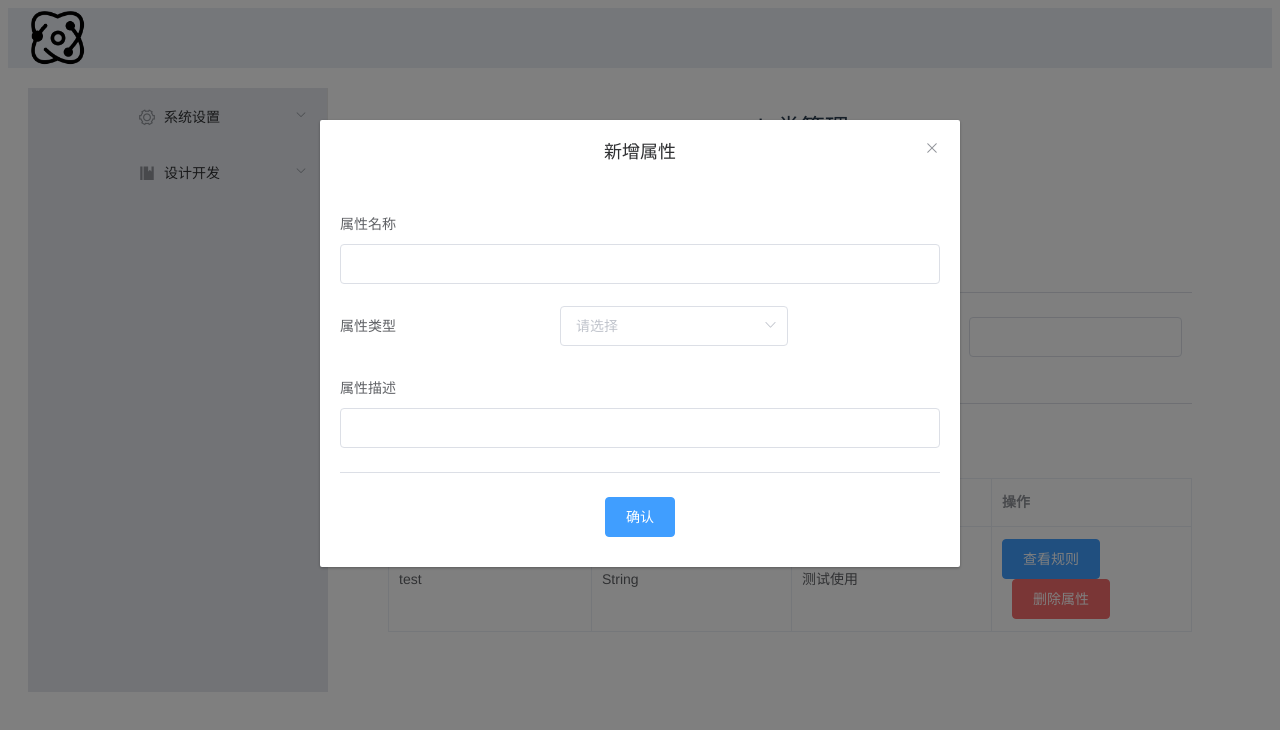
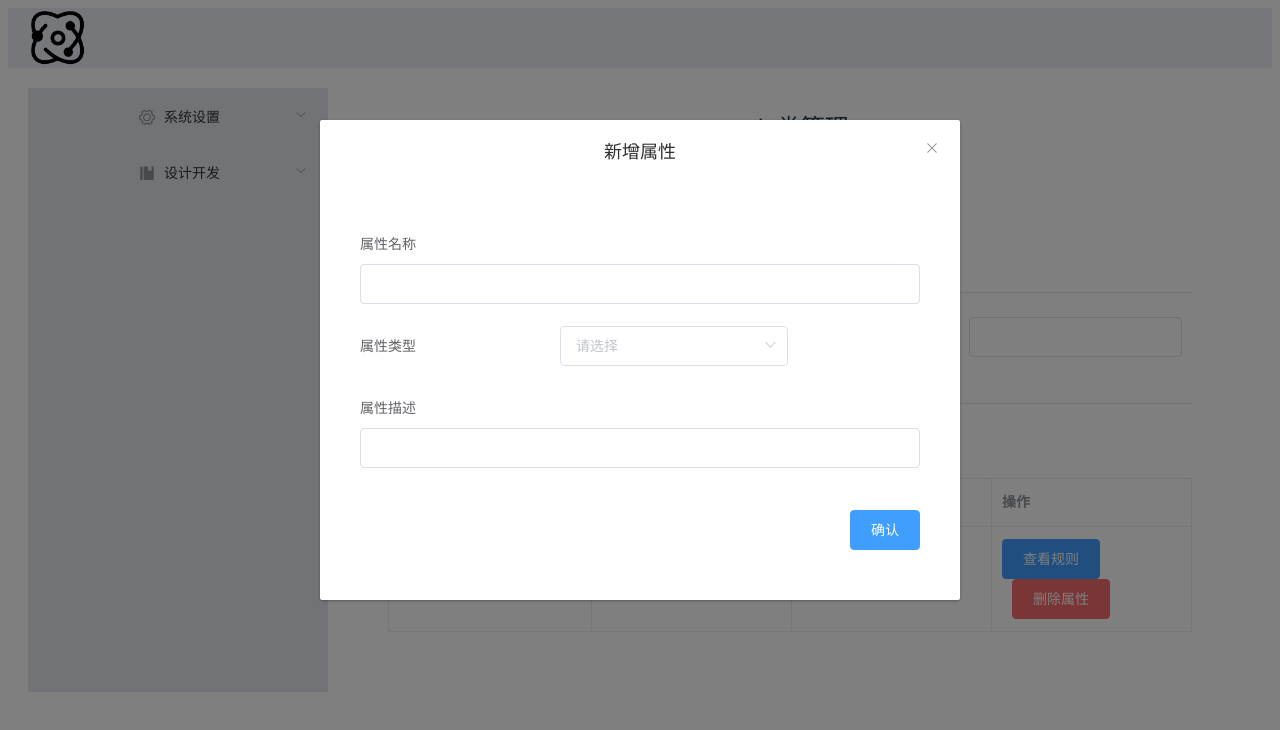
Before and after one commit to Casper-Mars/project-tool-ui, a Vue app: page /design/pojo/new in a window 1280 px wide. Both pictures are taken after a click on the button "新增属性". Shown: the top 730 px of the page. Built offline with nearby package versions, Linux system fonts and the light colour scheme.

Commit message:
修改pojo管理功能

```diff
--- /dev/null
+++ b/src/components/design/pojo/PojoAddNewAttr.vue
@@ -0,0 +1,53 @@
+<template>
+    <el-container>
+        <el-main>
+            <el-form>
+                <el-form-item label="属性名称">
+                    <el-input v-model="newAttr.name"></el-input>
+                </el-form-item>
+                <el-form-item label="属性类型">
+                    <el-select v-model="newAttr.type">
+                        <el-option v-for="(item,index) in typeList" :key="index" :value="item">
+                            {{item}}
+                        </el-option>
+                    </el-select>
+                </el-form-item>
+                <el-form-item label="属性描述">
+                    <el-input v-model="newAttr.desc"></el-input>
+                </el-form-item>
+            </el-form>
+        </el-main>
+        <el-footer>
+            <div style="float: right">
+                <el-button type="primary" @click="addNewAttr">确认</el-button>
+            </div>
+        </el-footer>
+    </el-container>
+</template>
+
+<script>
+    import PojoAttrEntity from '../../../entity/pojo/PojoAttrEntity'
+    export default {
+        name: "PojoAddNewAttr",
+        props: {
+            callBack: Function,
+        },
+        methods: {
+            addNewAttr: function () {
+                if (this.callBack instanceof Function) {
+                    this.callBack(this.newAttr);
+                }
+            }
+        },
+        data() {
+            return {
+                newAttr: new PojoAttrEntity(),
+                typeList: []
+            }
+        }
+    }
+</script>
+
+<style scoped>
+
+</style>
--- a/src/components/design/pojo/PojoDetail.vue
+++ b/src/components/design/pojo/PojoDetail.vue
@@ -64,35 +64,21 @@
                 title="新增属性"
                 :visible.sync="attrPanel"
         >
-            <el-form>
-                <el-form-item label="属性名称">
-                    <el-input v-model="newAttr.name"></el-input>
-                </el-form-item>
-                <el-form-item label="属性类型">
-                    <el-select v-model="newAttr.type">
-                        <el-option v-for="(item,index) in typeList" :key="index" :value="item">
-                            {{item}}
-                        </el-option>
-                    </el-select>
-                </el-form-item>
-                <el-form-item label="属性描述">
-                    <el-input v-model="newAttr.desc"></el-input>
-                </el-form-item>
-            </el-form>
-            <el-divider/>
-            <el-button type="primary" @click="addNewAttr">确认</el-button>
+            <pojo-add-new-attr :call-back="addNewAttr"/>
         </el-dialog>
     </div>
 
 </template>
 
 <script>
-    import PojoRule from "@/components/design/pojo/PojoRule";
+    import PojoRule from "./PojoRule";
+    import PojoAddNewAttr from "./PojoAddNewAttr";
 
     export default {
         name: "PojoDetail",
         components: {
-            PojoRule
+            PojoRule,
+            PojoAddNewAttr
         },
         methods: {
             showRule: function (row) {
@@ -108,24 +94,10 @@
             },
             initAddAttrPanel: function () {
                 this.attrPanel = true;
-                this.newAttr.name = "";
-                this.newAttr.desc = "";
-                this.newAttr.type = "";
             },
-            addNewAttr: function () {
-                console.log(this.newAttr);
-                let target = {
-                    name: this.newAttr.name,
-                    type: this.newAttr.type,
-                    desc: this.newAttr.desc
-                };
-                target['rule'] = {
-                    pattern: "",
-                    max: "",
-                    min: "",
-                    notNull: 0
-                };
-                this.testTableData.push(target);
+            addNewAttr: function (data) {
+                console.log(data);
+                this.testTableData.push(data);
                 this.attrPanel = false;
             }
         },
@@ -153,15 +125,6 @@
                 ],
                 curAttr: {},
                 attrPanel: false,
-                newAttr: {
-                    type: "",
-                    name: "",
-                    desc: ""
-                },
-                typeList: [
-                    "java.lang.String",
-                    "java.lang.Long"
-                ]
             }
         },
     }
--- a/src/components/design/pojo/PojoList.vue
+++ b/src/components/design/pojo/PojoList.vue
@@ -5,9 +5,11 @@
             <!--            <SearchCondition :condition="searchConditions" :num="3"/>-->
             <FormSearch :condition="searchConditions"/>
             <el-divider/>
-           <router-link to="/design/pojo/new">新增</router-link>
             <el-container>
                 <el-main>
+                    <div style="float: left;margin:10px;">
+                        <el-button type="primary" class="el-button--small" @click="toNewPage">新增</el-button>
+                    </div>
                     <el-table
                             :data="tableData"
                             border
@@ -35,9 +37,9 @@
                                 label="操作"
                         >
                             <template slot-scope="scope">
-                               <el-button circle icon="el-icon-search" ></el-button>
-                               <el-button type="primary" circle icon="el-icon-edit" ></el-button>
-                               <el-button type="danger" circle icon="el-icon-delete" ></el-button>
+                                <el-button circle icon="el-icon-search"></el-button>
+                                <el-button type="primary" circle icon="el-icon-edit"></el-button>
+                                <el-button type="danger" circle icon="el-icon-delete"></el-button>
                             </template>
                         </el-table-column>
                     </el-table>
@@ -49,12 +51,21 @@
 
 <script>
     import FormSearch from "@/components/FormSearch";
+
     export default {
         name: "PojoList",
-        components:{
+        components: {
             FormSearch,
         },
-        data(){
+        mounted: function () {
+            /*调接口查询所有的pojo类*/
+        },
+        methods: {
+            toNewPage: function () {
+                this.$router.push("/design/pojo/new");
+            }
+        },
+        data() {
             return {
                 searchConditions: [
                     {
@@ -98,7 +109,6 @@
                         type: "bo",
                         desc: "测试用bo",
                         createTime: "2019-10-01"
-
                     }
                 ]
 
--- a/src/components/design/pojo/PojoRule.vue
+++ b/src/components/design/pojo/PojoRule.vue
@@ -27,7 +27,7 @@
         name: "PojoRule",
         props: {
             submit: Function,
-            attr:Object
+            attr: Object
         },
         methods: {
             _submit: function () {
@@ -39,11 +39,19 @@
         },
         data() {
             return {
-                labelPosition:"right",
+                labelPosition: "right",
                 tmpRule: this.attr.rule
             }
+        },
+        watch: {
+            attr: {
+                immediate: true,
+                handler(val) {
+                    this.tmpRule = val.rule;
+                }
+            }
+        }
 
-        }
     }
 </script>
 
--- /dev/null
+++ b/src/entity/pojo/PojoAttrEntity.js
@@ -0,0 +1,22 @@
+import Rule from "./PojoAttrRuleEntity";
+class PojoAttrEntity {
+    constructor() {
+        this.name = "";
+        this.type = "";
+        this.desc = "";
+        this.rule = new Rule();
+    }
+
+    static createPojoAttrEntity(name, type, desc, rule) {
+        let target = new PojoAttrEntity();
+        target.desc = desc;
+        target.name = name;
+        target.type = type;
+        target.rule = rule;
+        return target;
+    }
+
+
+}
+
+export default PojoAttrEntity;
--- /dev/null
+++ b/src/entity/pojo/PojoAttrRuleEntity.js
@@ -0,0 +1,10 @@
+class Rule {
+    constructor() {
+        this.pattern = "";
+        this.max = "";
+        this.min = "";
+        this.notNull = 0;
+    }
+}
+
+export default Rule;
```
Also changed, not shown: src/entity/pojo/PojoInfoEntity.js (added, +10 -0 lines), src/api/api.js (added). Lines whose indentation alone changed are shown as unchanged.
